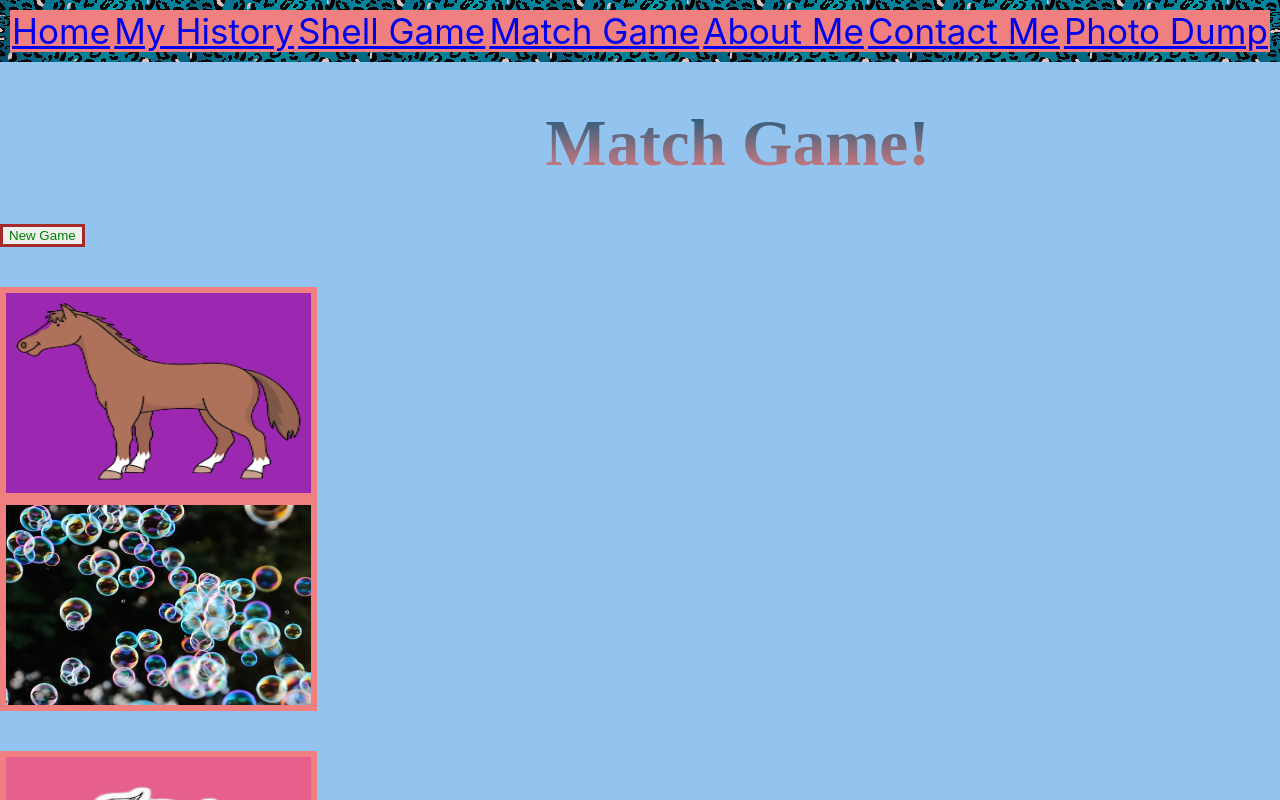
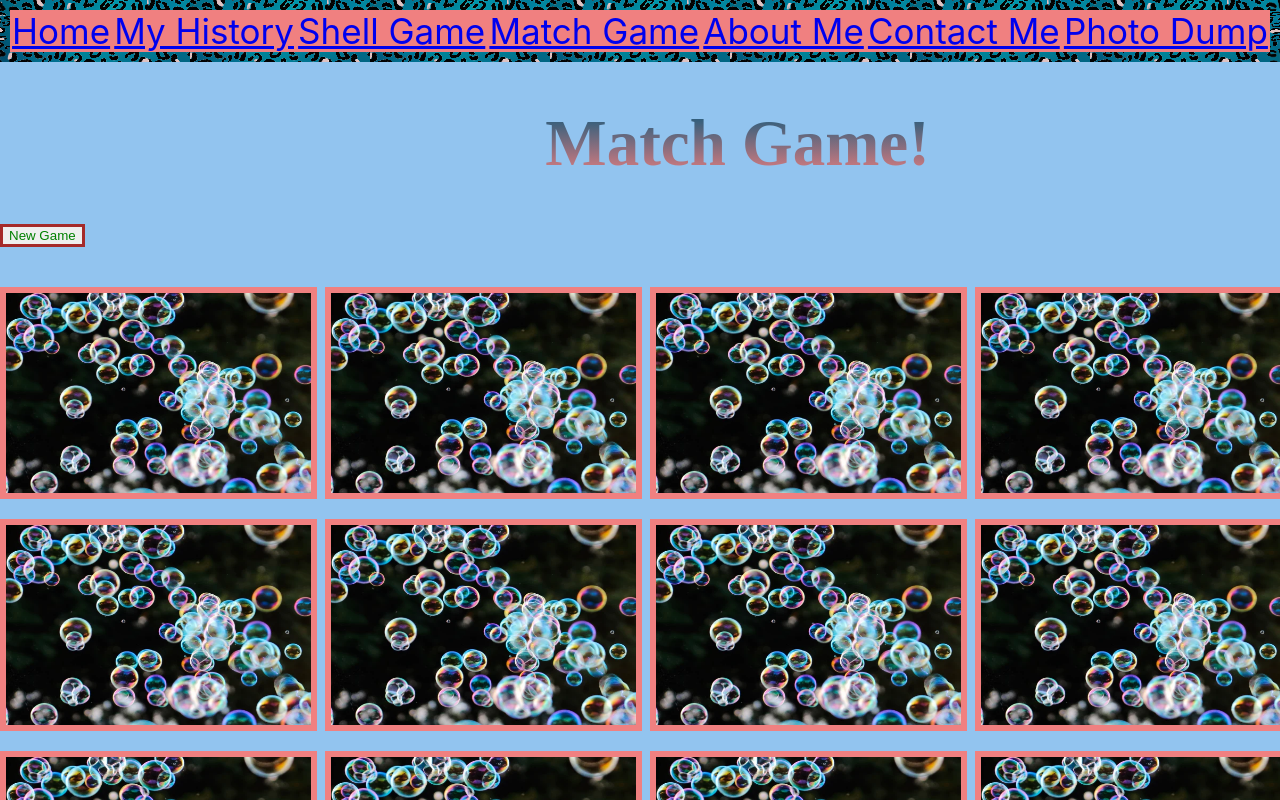
Before and after one commit to amanda-hecht89/Amanda-Website, a React (Create React App) app: page /match in a window 1280 px wide. Both pictures are taken after a click on the button "New Game". Shown: the top 800 px of the page. Built offline with nearby package versions, Linux system fonts and the light colour scheme; a web font is replaced by a local one.

Commit message:
match game works more or less

```diff
--- a/src/MatchGame.js
+++ b/src/MatchGame.js
@@ -47,7 +47,7 @@ export default function MatchGame() {
         resetTurn();
       } else {
 
-        resetTurn();
+        setTimeout(() => resetTurn(), 1000) ;
       }
     }
 
@@ -67,12 +67,13 @@ export default function MatchGame() {
       <h1>Match Game!</h1>
       <button onClick={shuffleCards}>New Game</button>
 
-      <div>
+      <div className='cardGrid'>
         {cards.map(card => (
           <SingleMatchCard
             key={card.id}
             card={card}
-            handleChoice={handleChoice}/>
+            handleChoice={handleChoice}
+            flipped={card === choiceOne || card === choiceTwo || card.matched}/>
 
         ))}
       </div>
--- a/src/SingleMatchCard.css
+++ b/src/SingleMatchCard.css
@@ -14,3 +14,12 @@
     grid-template-columns: 1fr 1fr 1fr 1fr;
     grid-gap: 20px;
 }
+
+.card .front {
+    transform: rotateY(90deg);
+    position: absolute;
+}
+
+.flipped .front {
+    transform: rotateY(0deg);
+}
--- a/src/SingleMatchCard.js
+++ b/src/SingleMatchCard.js
@@ -1,7 +1,7 @@
 import React from 'react';
 import './SingleMatchCard.css';
 
-export default function SingleMatchCard({ card, handleChoice }) {
+export default function SingleMatchCard({ card, handleChoice, flipped }) {
 
   const handleClick = () => {
     handleChoice(card);
@@ -11,7 +11,9 @@ export default function SingleMatchCard({ card, handleChoice }) {
 
 
   return (
-    <div className='cardGrid'>
+    <div>
+      <div className={flipped ? 'flipped' : ''}>
+
         <div className='card'>
           <img
             className='front'
@@ -25,5 +27,6 @@ export default function SingleMatchCard({ card, handleChoice }) {
 
         </div>
       </div>
+    </div>
   );
 }
```
Lines whose indentation alone changed are shown as unchanged.
